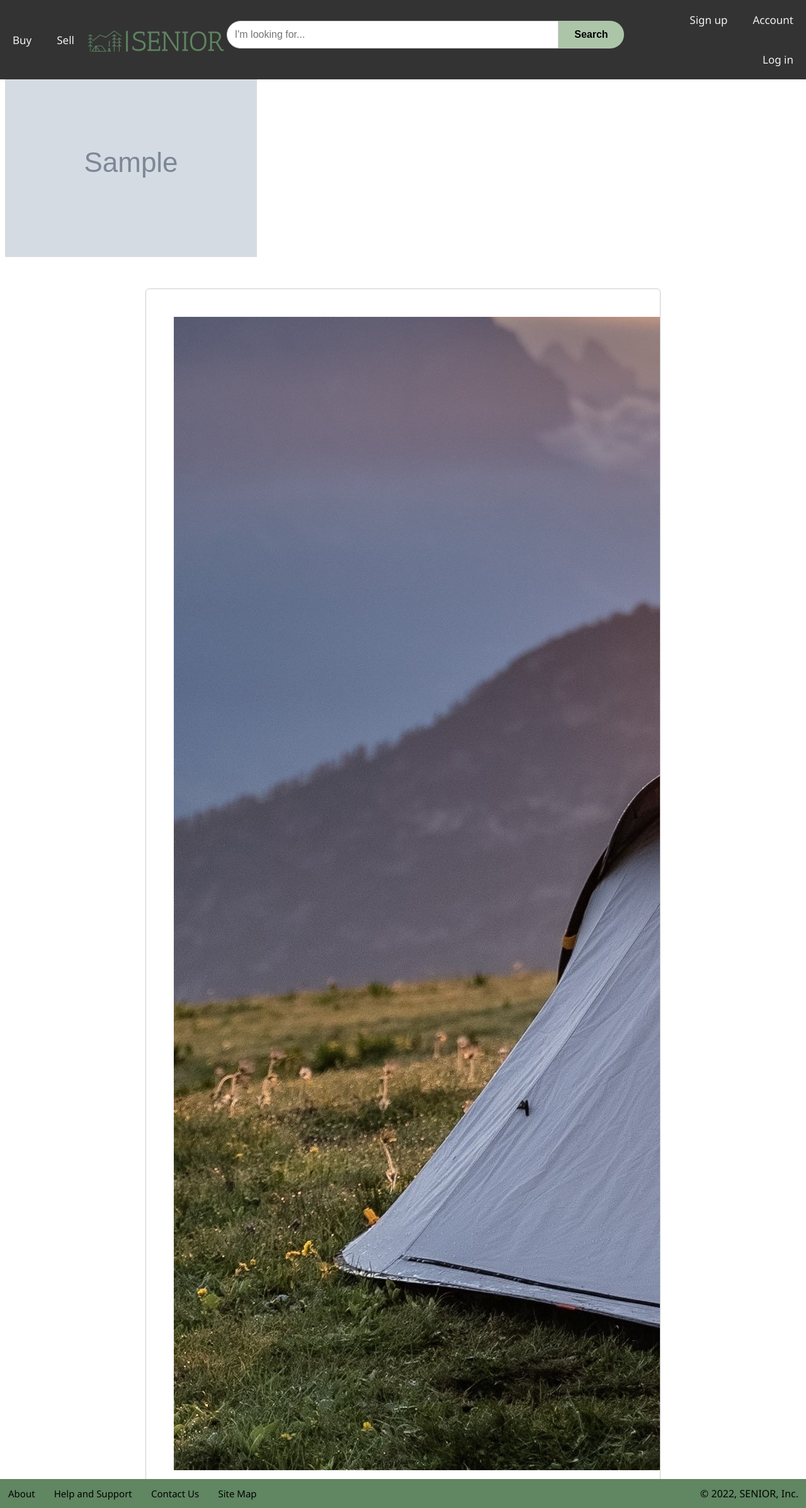
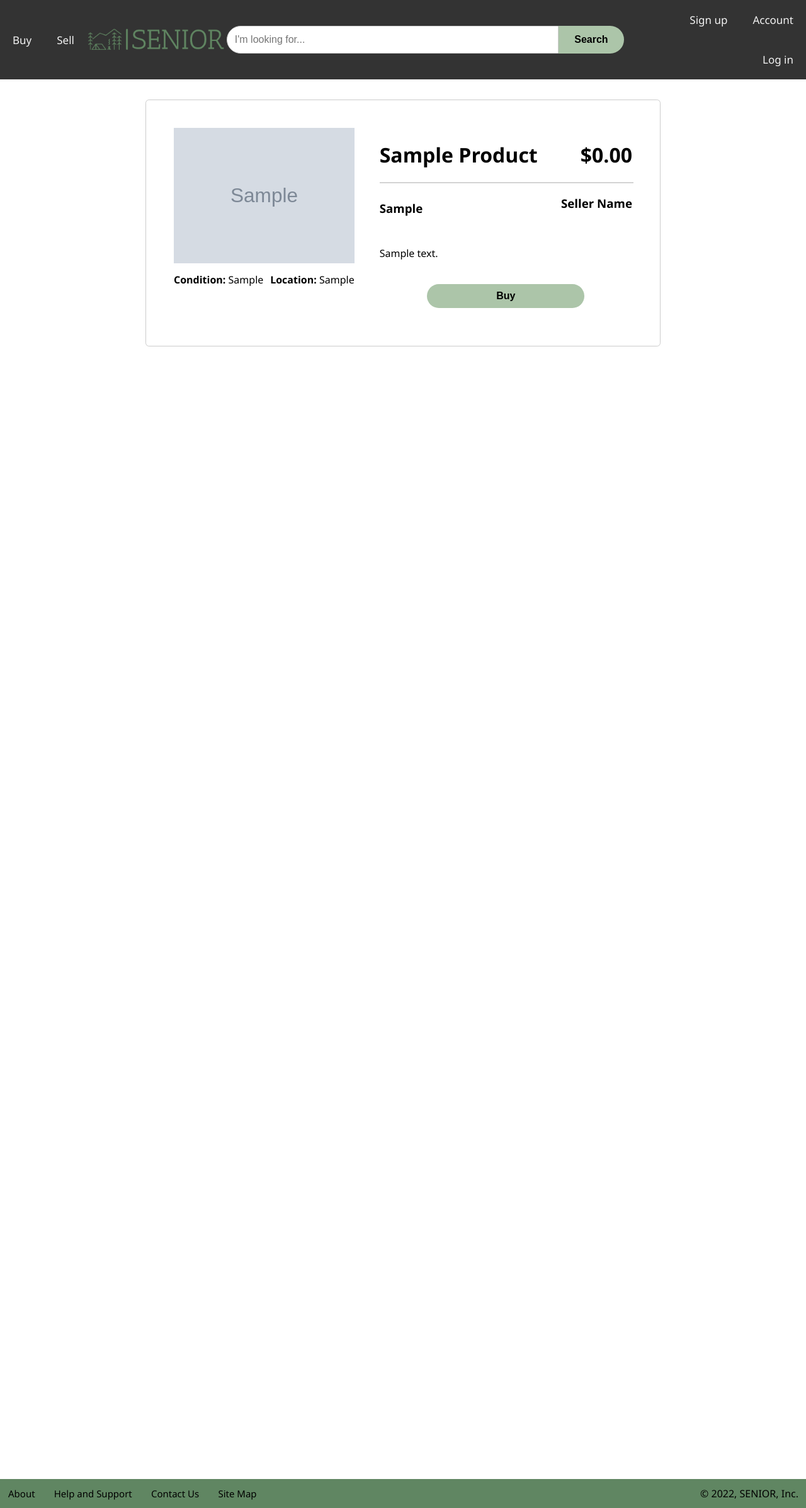
Before and after one commit to wein0034/COMP2030-Collaborative-Activity, a PHP site: page /viewitem.php?viewInfo=1 in a window 1280 px wide. Shown: the whole page at 63% size. Run offline with PHP 8.4, Linux system fonts and the light colour scheme; tables that the repository leaves empty hold one stand-in row (values such as "Sample post"); grey boxes marked "Sample" are stand-in pictures.

Commit message:
View item page now shows item details. Tidied up SetField() in searchresults.js (made way more compact).

```diff
--- a/Styles/style.css
+++ b/Styles/style.css
@@ -322,8 +322,10 @@ hr.hr-view {
     text-align: center;
 }
 
-.viewimg-lrg {
-    width: 600px;
+img#viewimg-lrg {
+
+    height: 100%;
+    width: 100%;
 }
 
 .viewimg-sml {
--- a/inc/searchitem.inc.php
+++ b/inc/searchitem.inc.php
@@ -60,7 +60,10 @@
 
             <div class="contentButtons">
                 <button type="submit" id="addToCart">Add to Cart</button>
-                <button type="submit" id="viewInfo" name="viewInfo">View more info</button>
+
+                <form action="viewitem.php" method="GET" class="viewInfoForm">
+                    <button type="submit" id="viewInfo" name="viewInfo" value="">View more info</button>
+                </form>
             </div>
         </div>
     </div>
--- a/scripts/searchresults.js
+++ b/scripts/searchresults.js
@@ -1,4 +1,4 @@
-function SetField(field, content, instance = -1)
+function SetField(field, attribute, content, instance = -1, child = 0)
 {
     const elemList = document.getElementsByClassName(field);
     const elemArr = [...elemList];
@@ -8,20 +8,7 @@ function SetField(field, content, instance = -1)
         instance = elemArr.length - 1;
     }
 
-    elemArr[instance].children[0].innerText = content;
-}
-
-function SetFieldImage(field, content, instance = -1)
-{
-    const elemList = document.getElementsByClassName(field);
-    const elemArr = [...elemList];
-
-    if (instance < 0)
-    {
-        instance = elemArr.length - 1;
-    }
-
-    elemArr[instance].children[0].src = content;
+    elemArr[instance].children[child][attribute] = content;
 }
 
 function CounterDisplay(text)
--- a/viewitem.php
+++ b/viewitem.php
@@ -1,17 +1,3 @@
-
-<?php
-
-$conn = mysqli_connect("localhost", "root", "mysql", "senior");
-
-
-$img = mysqli_query($conn, "SELECT image FROM products");
-while ($row = mysqli_fetch_array($img)) {
-     echo "<img src='".$row['image']."' >";
-
-}
-?>
-
-
 <!DOCTYPE html>
 <html lang="en">
 
@@ -35,10 +21,12 @@ while ($row = mysqli_fetch_array($img)) {
                 <img id="viewimg-lrg" src="images/tent.jpg" alt="Item Preview"><br>
             </div>
             <div class="condition">
-                <h3 id="inline">Condition: </h3> New
+                <b id="inline">Condition: </b>
+                <p id="inline">???</p>
             </div>
             <div class="location">
-                <h3 id="inline">Location: </h3> Bedford Park, South Australia 5042
+                <b id="inline">Location: </b>
+                <p id="inline">???</p>
             </div>
         </div>
 
@@ -57,7 +45,9 @@ while ($row = mysqli_fetch_array($img)) {
             <div class="view-rightdiv">
                 <h3>Seller Name</h3>
             </div>
-            <p><br>
+            <br>
+            <div class="description">
+                <p>
                     Lorem ipsum dolor sit amet, consectetur adipiscing elit. Phasellus sagittis metus eu dignissim efficitur.
                     Maecenas vestibulum mauris sit amet risus mattis fermentum. Pellentesque vehicula sapien nec lacus pulvinar commodo.
                     Ut eget tortor in risus elementum posuere sit amet id sapien.
@@ -65,13 +55,8 @@ while ($row = mysqli_fetch_array($img)) {
                     Quisque malesuada pharetra eros eget maximus. Donec eget mattis mauris. Ut luctus magna velit, eu viverra leo interdum sit amet.
                     Proin a mi sem. Nunc hendrerit leo non neque fringilla, vitae imperdiet tellus facilisis. Proin egestas vel sapien vitae porta.
                     Mauris venenatis, nibh a volutpat consequat, elit turpis iaculis leo, vitae accumsan ipsum justo in justo.
-                </p><p>
-                Suspendisse mattis fermentum ante. Sed vulputate sapien quam, vel sagittis purus pharetra gravida. Suspendisse potenti.
-                Ut laoreet mauris at urna elementum maximus non eu felis. Nullam porta augue nisi, in mollis mi lacinia mollis.
-                Nullam a eros arcu. Morbi egestas velit sit amet sapien faucibus pulvinar. Suspendisse ac aliquam orci.
-                Nam velit nisl, hendrerit imperdiet lectus et, elementum convallis tellus. Vestibulum ultrices in mi ut euismod.
                 </p>
-
+            </div>
             <form>
                 <div class="buttonHolder">
                     <p><br><input type="submit" id="addToCart" value="Buy"></p>
@@ -86,6 +71,30 @@ while ($row = mysqli_fetch_array($img)) {
 
     <?php require_once "inc/bottom.inc.php"; ?>
 </body>
+</html>
 
+<?php
 
-</html>
+    $conn = mysqli_connect("localhost", "root", "mysql", "senior");
+
+    $itemID = $_GET["viewInfo"];
+    $result = $conn->query("SELECT *
+                            FROM products
+                            WHERE id=$itemID");
+
+    if ($result->num_rows > 0)
+    {
+        $row = $result->fetch_assoc();
+
+        echo '<script src="scripts/searchresults.js"></script>';
+
+        //searchresults method|  |    field    |  |attribute|     |               content                   |instance|child|
+        echo '<script>SetField( "view-leftdiv",  "innerText",    "'.ucwords($row["title"]).'",                  0           );</script>';
+        echo '<script>SetField( "view-leftdiv",  "innerText",    "'.ucwords($row["category"]).'",               1           );</script>';
+        echo '<script>SetField( "view-rightdiv", "innerText",    "$"+"'.number_format($row["price"], 2).'",     0           );</script>';
+        echo '<script>SetField( "location",      "innerText",    "'.$row["location"].'",                       -1,     1    );</script>';
+        echo '<script>SetField( "condition",     "innerText",    "'.$row["cond"].'",                           -1,     1    );</script>';
+        echo '<script>SetField( "description",   "innerText",    `'.trim($row["description"]).'`                            );</script>';
+        echo '<script>SetField( "view-imgs",     "src",          "'.$row["image"].'"                                        );</script>';
+    }
+?>
```
Also changed, not shown: searchresults.php (+10 -14 lines). Lines whose indentation alone changed are shown as unchanged.
